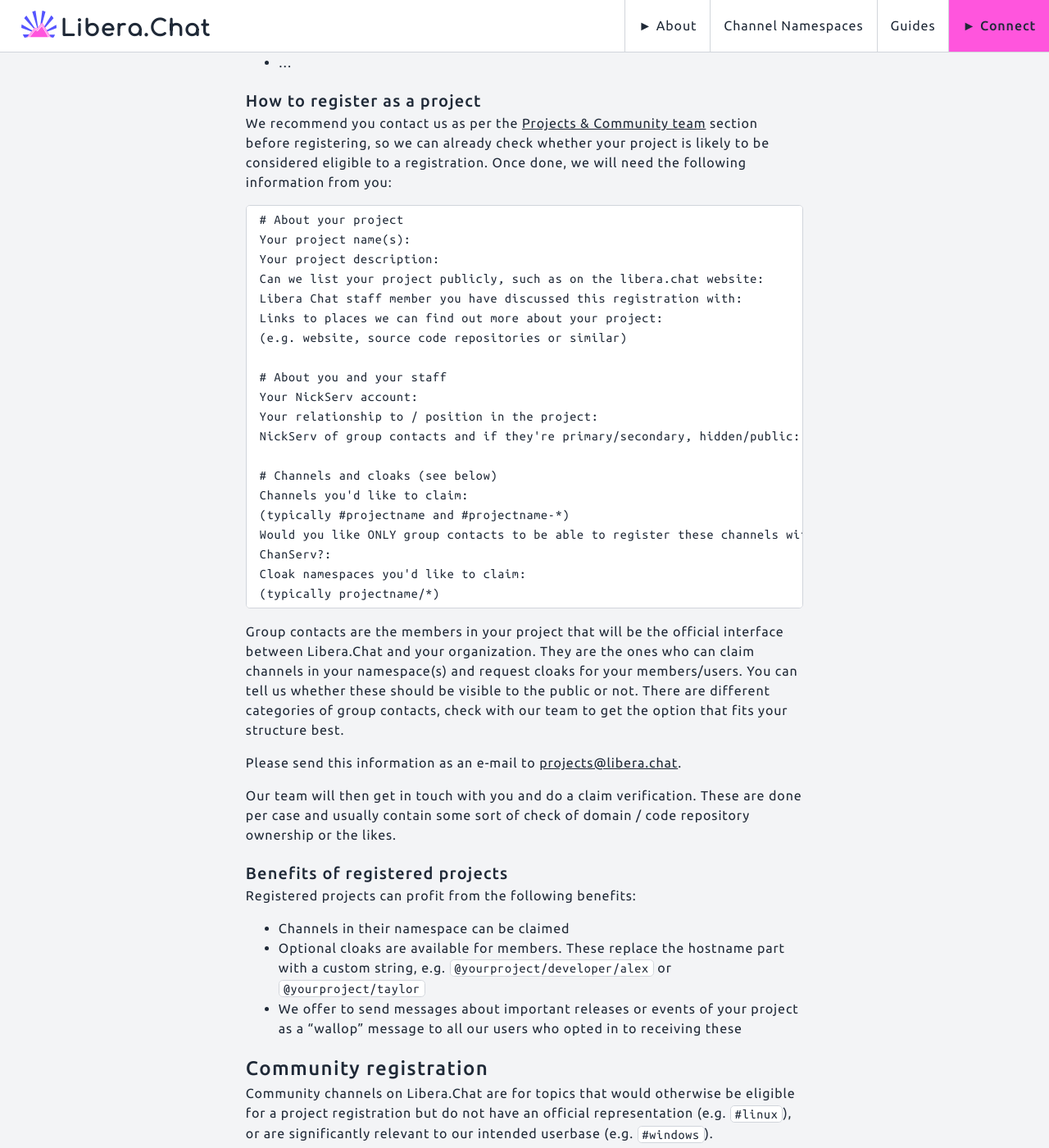
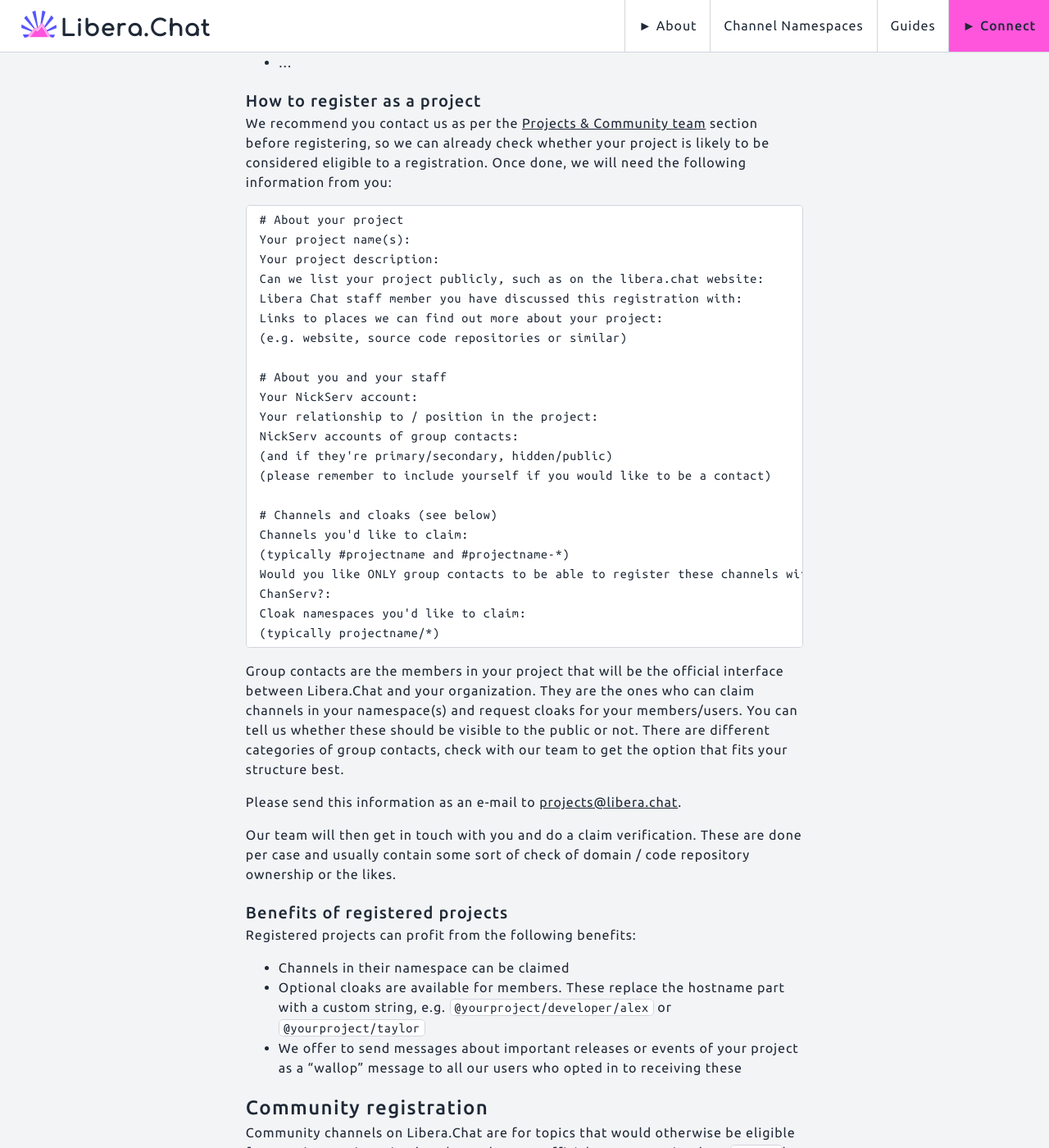
Before and after one commit to Libera-Chat/libera-chat.github.io, a Jekyll site: the page built from chanreg.md, in a window 1280 px wide and 1400 px high, scrolled down 2115 px. Shown: the whole window at 82% size. Built offline with Jekyll 4.4.1, drawn with Linux system fonts in a browser that asks for light colours; some of the changed text lies outside the part shown.

Commit message:
chanreg: clarify wording and add note about people designating themselves
Add missing "accounts" word. Also, we have received quite a few e-mails
now where people have not included themselves in the list of group
contacts, but meant to do so. Clarify that too.

```diff
--- a/chanreg.md
+++ b/chanreg.md
@@ -122,7 +122,9 @@
 # About you and your staff
 Your NickServ account:
 Your relationship to / position in the project:
-NickServ of group contacts and if they're primary/secondary, hidden/public:
+NickServ accounts of group contacts:
+(and if they're primary/secondary, hidden/public)
+(please remember to include yourself if you would like to be a contact)
 
 # Channels and cloaks (see below)
 Channels you'd like to claim:
@@ -183,7 +185,9 @@
 # About you and your staff
 Your NickServ account:
 Your relationship / affiliation with the community:
-NickServ of group contacts and if they're primary/secondary, hidden/public:
+NickServ accounts of group contacts:
+(and if they're primary/secondary, hidden/public)
+(please remember to include yourself if you would like to be a contact)
 
 # Channels and cloaks (see below)
 Channels you'd like to claim:
```
